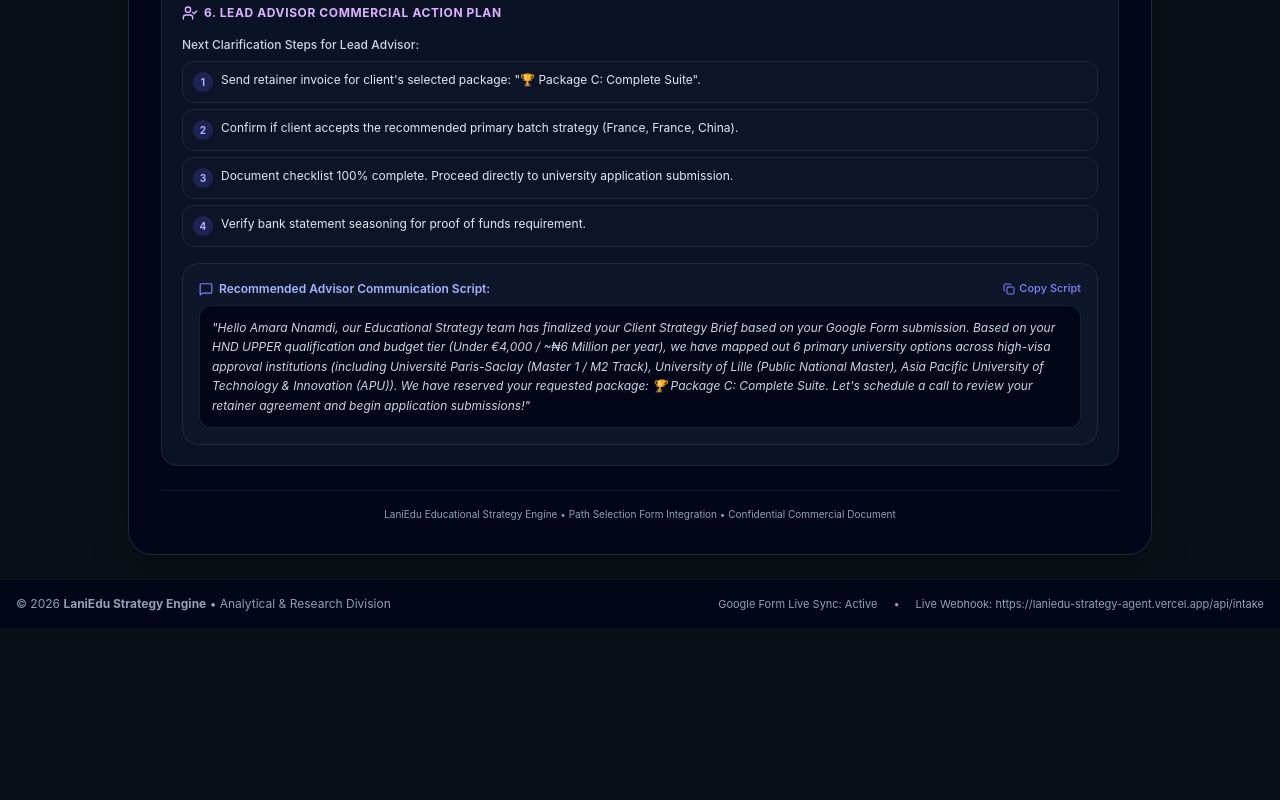
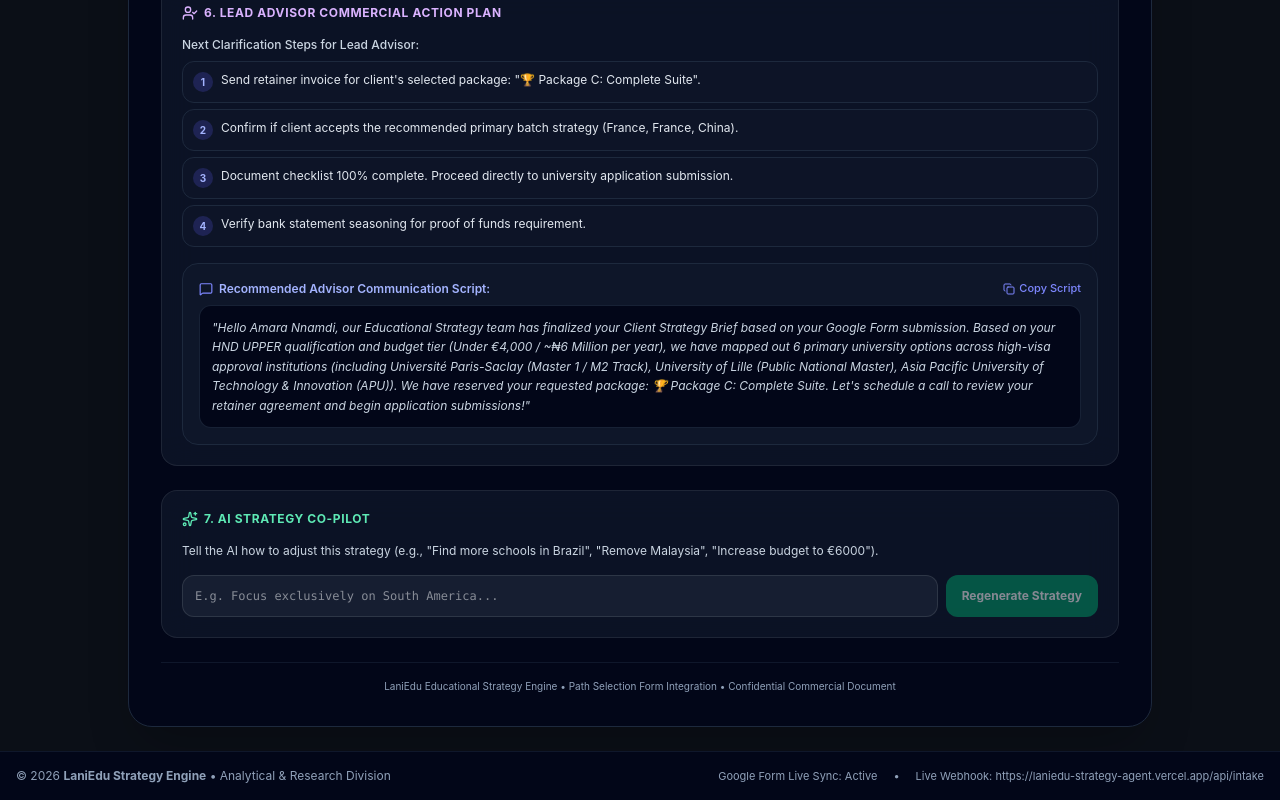
Before and after one commit to tolulopecynthiaajayi-sketch/laniedu-strategy-agent, a React (Vite) app: page / in a window 1280 px wide. Shown: the part 2420-3220 px from the top of the page. Before the commit the page ends 3048 px from the top, so only its background shows below. Built offline with nearby package versions, Linux system fonts and the light colour scheme; no server answers.

Commit message:
feat: Add Gemini AI Strategy Co-Pilot

```diff
--- /dev/null
+++ b/api/copilot.js
@@ -0,0 +1,77 @@
+import { GoogleGenAI } from '@google/genai';
+
+const ai = new GoogleGenAI({ apiKey: process.env.GEMINI_API_KEY });
+
+export default async function handler(req, res) {
+  res.setHeader('Access-Control-Allow-Origin', '*');
+  res.setHeader('Access-Control-Allow-Methods', 'POST, OPTIONS');
+  res.setHeader('Access-Control-Allow-Headers', 'Content-Type');
+
+  if (req.method === 'OPTIONS') return res.status(200).end();
+
+  if (req.method !== 'POST') return res.status(405).json({ error: 'Method Not Allowed' });
+
+  try {
+    const { intakeData, prompt, currentBrief } = req.body;
+
+    if (!intakeData) {
+      return res.status(400).json({ error: 'Missing intake data' });
+    }
+
+    const systemPrompt = `You are the LaniEdu Educational Strategy AI.
+Your job is to generate a Client Strategy Brief matching a student's profile to real global universities.
+You must return your response STRICTLY as a JSON object matching the ClientStrategyBrief interface.
+
+Profile:
+Name: ${intakeData.applicantName}
+Budget: €${intakeData.tuitionBudgetAmount}/year
+Degree Sought: ${intakeData.degreeLevelSought}
+Target Programme: ${intakeData.targetProgramme}
+Qualification: ${intakeData.highestQualification}
+
+${prompt ? `THE ADVISOR HAS PROVIDED THIS FEEDBACK/REQUEST: "${prompt}"\nYou MUST follow this request when picking the universities and formulating the strategy.` : ''}
+
+Generate 2 reach schools, 3 target schools, 1 safety school, and 3 contingency backup schools. Use real universities from anywhere in the world that fit the profile (especially honoring the advisor's request if provided). Provide realistic tuition fees in EUR.
+
+Return only raw JSON matching this schema:
+{
+  "id": "brief-ai-generated",
+  "viability": {
+    "isBudgetViable": true,
+    "isScholarshipViable": false,
+    "isHndFrenchException": false,
+    "classification": "Direct Master's Degree Candidate",
+    "viabilityScore": 90,
+    "summaryText": "...",
+    "budgetMismatchDetail": "...",
+    "visaRiskNote": "..."
+  },
+  "primaryReachSchools": [
+    { "id": "1", "schoolName": "...", "country": "...", "programmeName": "...", "tier": "reach", "officialUrl": "...", "tuitionLocal": "...", "tuitionEuroApprox": 0, "tuitionNairaApprox": 0, "entryRequirements": "...", "justification": "...", "hndAcceptedDirectly": false, "verifiedAt": "2026-09-30 (AI Generated)", "isLiveVerified": false }
+  ],
+  "primaryTargetSchools": [], // 3 items
+  "primarySafetySchool": {}, // 1 item
+  "contingencyBackupSchools": [], // 3 items
+  "missingDocuments": ["..."],
+  "advisorActionPlan": ["..."],
+  "advisorClientScript": "..."
+}`;
+
+    const response = await ai.models.generateContent({
+      model: 'gemini-2.5-flash',
+      contents: systemPrompt,
+      config: {
+        responseMimeType: "application/json",
+      }
+    });
+
+    const generatedBrief = JSON.parse(response.text());
+    generatedBrief.intakeData = intakeData;
+    generatedBrief.generatedAt = new Date().toISOString();
+
+    return res.status(200).json({ success: true, brief: generatedBrief });
+  } catch (err) {
+    console.error("AI Error:", err);
+    return res.status(500).json({ success: false, error: String(err) });
+  }
+}
--- a/package.json
+++ b/package.json
@@ -10,6 +10,7 @@
     "preview": "vite preview"
   },
   "dependencies": {
+    "@google/genai": "^2.24.0",
     "@types/canvas-confetti": "^1.9.0",
     "canvas-confetti": "^1.9.4",
     "html2canvas": "^1.4.1",
--- /dev/null
+++ b/patch_strategy.js
@@ -0,0 +1,51 @@
+const fs = require('fs');
+const path = './src/components/StrategyBriefView.tsx';
+let content = fs.readFileSync(path, 'utf8');
+
+// Add onUpdateBrief prop
+content = content.replace(
+  'interface StrategyBriefViewProps {\n  brief: ClientStrategyBrief;\n}',
+  'interface StrategyBriefViewProps {\n  brief: ClientStrategyBrief;\n  onUpdateBrief?: (newBrief: ClientStrategyBrief) => void;\n}'
+);
+
+content = content.replace(
+  'export const StrategyBriefView: React.FC<StrategyBriefViewProps> = ({ brief }) => {',
+  'export const StrategyBriefView: React.FC<StrategyBriefViewProps> = ({ brief, onUpdateBrief }) => {\n  const [aiPrompt, setAiPrompt] = useState("");\n  const [isGenerating, setIsGenerating] = useState(false);\n\n  const handleAiRegenerate = async () => {\n    if (!aiPrompt.trim() || !onUpdateBrief) return;\n    setIsGenerating(true);\n    try {\n      const res = await fetch("https://laniedu-strategy-agent.vercel.app/api/copilot", {\n        method: "POST",\n        headers: { "Content-Type": "application/json" },\n        body: JSON.stringify({ intakeData: brief.intakeData, prompt: aiPrompt, currentBrief: brief })\n      });\n      const data = await res.json();\n      if (data.success && data.brief) {\n        onUpdateBrief(data.brief);\n        setAiPrompt("");\n      } else {\n        alert("AI Error: " + data.error);\n      }\n    } catch(err) {\n      console.error(err);\n    } finally {\n      setIsGenerating(false);\n    }\n  };'
+);
+
+const copilotHtml = `
+        {/* Section 7: AI Strategy Co-Pilot */}
+        <div className="glass-panel p-5 rounded-2xl space-y-4 border border-emerald-500/30">
+          <h3 className="text-xs font-bold text-emerald-300 tracking-wider uppercase flex items-center gap-1.5">
+            <Sparkles className="h-4 w-4" />
+            7. AI Strategy Co-Pilot
+          </h3>
+          <p className="text-xs text-slate-300">
+            Tell the AI how to adjust this strategy (e.g., "Find more schools in Brazil", "Remove Malaysia", "Increase budget to €6000").
+          </p>
+          <div className="flex gap-2">
+            <input
+              type="text"
+              value={aiPrompt}
+              onChange={(e) => setAiPrompt(e.target.value)}
+              placeholder="E.g. Focus exclusively on South America..."
+              className="flex-1 rounded-xl glass-input p-3 text-xs font-mono"
+            />
+            <button
+              onClick={handleAiRegenerate}
+              disabled={isGenerating || !aiPrompt.trim()}
+              className="rounded-xl bg-emerald-600 px-4 py-2.5 text-xs font-bold text-white hover:bg-emerald-500 disabled:opacity-50 transition-all flex items-center gap-2"
+            >
+              {isGenerating ? 'Regenerating...' : 'Regenerate Strategy'}
+            </button>
+          </div>
+        </div>
+`;
+
+content = content.replace(
+  '{/* Footer Disclaimer */}',
+  copilotHtml + '\n        {/* Footer Disclaimer */}'
+);
+
+fs.writeFileSync(path, content);
+console.log('StrategyBriefView patched.');
--- a/src/App.tsx
+++ b/src/App.tsx
@@ -127,7 +127,7 @@ export function App() {
         <main className="mx-auto max-w-7xl px-4 py-6 sm:px-6 lg:px-8">
           {activeTab === 'brief' && (
             activeBrief ? (
-              <StrategyBriefView brief={activeBrief} />
+              <StrategyBriefView brief={activeBrief} onUpdateBrief={setActiveBrief} />
             ) : (
               <div className="text-center py-12 space-y-4">
                 <p className="text-sm text-slate-400">No active Strategy Brief loaded yet.</p>
--- a/src/components/StrategyBriefView.tsx
+++ b/src/components/StrategyBriefView.tsx
@@ -22,12 +22,38 @@ import { generatePdfDocument } from '../utils/exportPdf';
 
 interface StrategyBriefViewProps {
   brief: ClientStrategyBrief;
+  onUpdateBrief?: (newBrief: ClientStrategyBrief) => void;
 }
 
-export const StrategyBriefView: React.FC<StrategyBriefViewProps> = ({ brief }) => {
+export const StrategyBriefView: React.FC<StrategyBriefViewProps> = ({ brief, onUpdateBrief }) => {
   const [copiedScript, setCopiedScript] = useState(false);
   const [copiedMd, setCopiedMd] = useState(false);
   const [isExportingPdf, setIsExportingPdf] = useState(false);
+  const [aiPrompt, setAiPrompt] = useState("");
+  const [isGenerating, setIsGenerating] = useState(false);
+
+  const handleAiRegenerate = async () => {
+    if (!aiPrompt.trim() || !onUpdateBrief) return;
+    setIsGenerating(true);
+    try {
+      const res = await fetch("/api/copilot", {
+        method: "POST",
+        headers: { "Content-Type": "application/json" },
+        body: JSON.stringify({ intakeData: brief.intakeData, prompt: aiPrompt, currentBrief: brief })
+      });
+      const data = await res.json();
+      if (data.success && data.brief) {
+        onUpdateBrief(data.brief);
+        setAiPrompt("");
+      } else {
+        alert("AI Error: " + data.error);
+      }
+    } catch(err) {
+      console.error(err);
+    } finally {
+      setIsGenerating(false);
+    }
+  };
 
   const { intakeData, viability } = brief;
 
@@ -386,6 +412,33 @@ export const StrategyBriefView: React.FC<StrategyBriefViewProps> = ({ brief }) =
           </div>
         </div>
 
+        {/* Section 7: AI Strategy Co-Pilot */}
+        <div className="glass-panel p-5 rounded-2xl space-y-4 border border-emerald-500/30 no-print">
+          <h3 className="text-xs font-bold text-emerald-300 tracking-wider uppercase flex items-center gap-1.5">
+            <Sparkles className="h-4 w-4" />
+            7. AI Strategy Co-Pilot
+          </h3>
+          <p className="text-xs text-slate-300">
+            Tell the AI how to adjust this strategy (e.g., "Find more schools in Brazil", "Remove Malaysia", "Increase budget to €6000").
+          </p>
+          <div className="flex gap-2">
+            <input
+              type="text"
+              value={aiPrompt}
+              onChange={(e) => setAiPrompt(e.target.value)}
+              placeholder="E.g. Focus exclusively on South America..."
+              className="flex-1 rounded-xl glass-input p-3 text-xs font-mono"
+            />
+            <button
+              onClick={handleAiRegenerate}
+              disabled={isGenerating || !aiPrompt.trim()}
+              className="rounded-xl bg-emerald-600 px-4 py-2.5 text-xs font-bold text-white hover:bg-emerald-500 disabled:opacity-50 transition-all flex items-center gap-2"
+            >
+              {isGenerating ? 'Regenerating...' : 'Regenerate Strategy'}
+            </button>
+          </div>
+        </div>
+
         {/* Footer Disclaimer */}
         <div className="border-t border-slate-900 pt-4 text-center text-[10px] text-slate-400">
           LaniEdu Educational Strategy Engine • Path Selection Form Integration • Confidential Commercial Document
```
Also changed, not shown: 2 other files (tests, documents, lock files or other folders).
